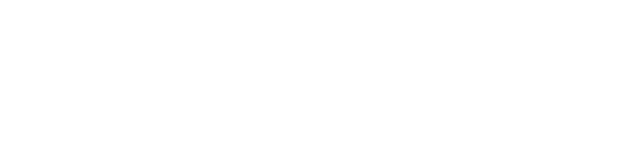
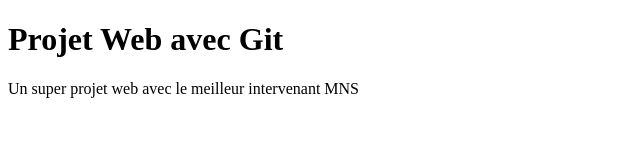
Before and after one commit to KoDiian/projet-web-git, a plain HTML site: page index.html in a window 1280 px wide. Shown: the whole page, without its empty margins (0-640 px from the left). Drawn offline with Linux system fonts and the light colour scheme.

Commit message:
Ajout de titre et paragraphe

```diff
--- a/index.html
+++ b/index.html
@@ -7,6 +7,7 @@
     <link rel='stylesheet' type='text/css' media='screen' href='style.css'>
 </head>
 <body>
-
+    <h1>Projet Web avec Git</h1>
+    <p>Un super projet web avec le meilleur intervenant MNS</p>
 </body>
 </html>
```
